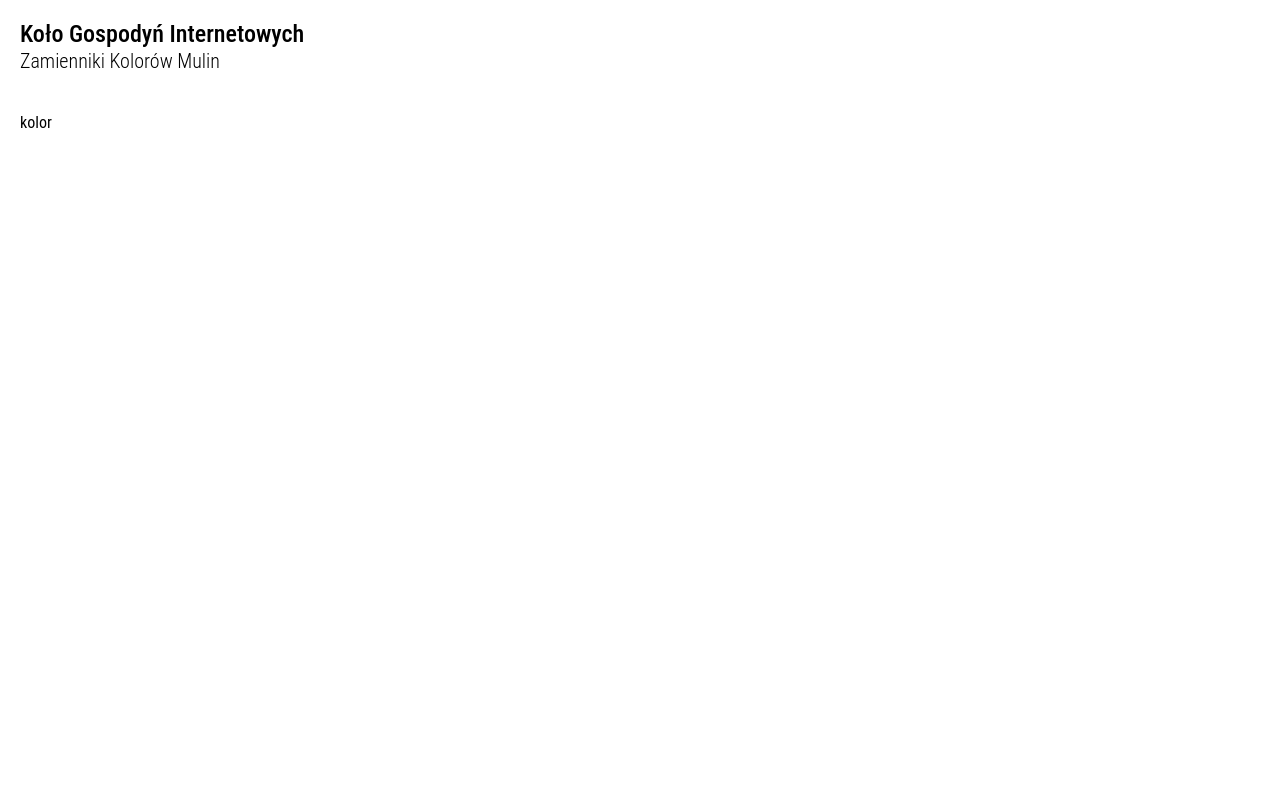
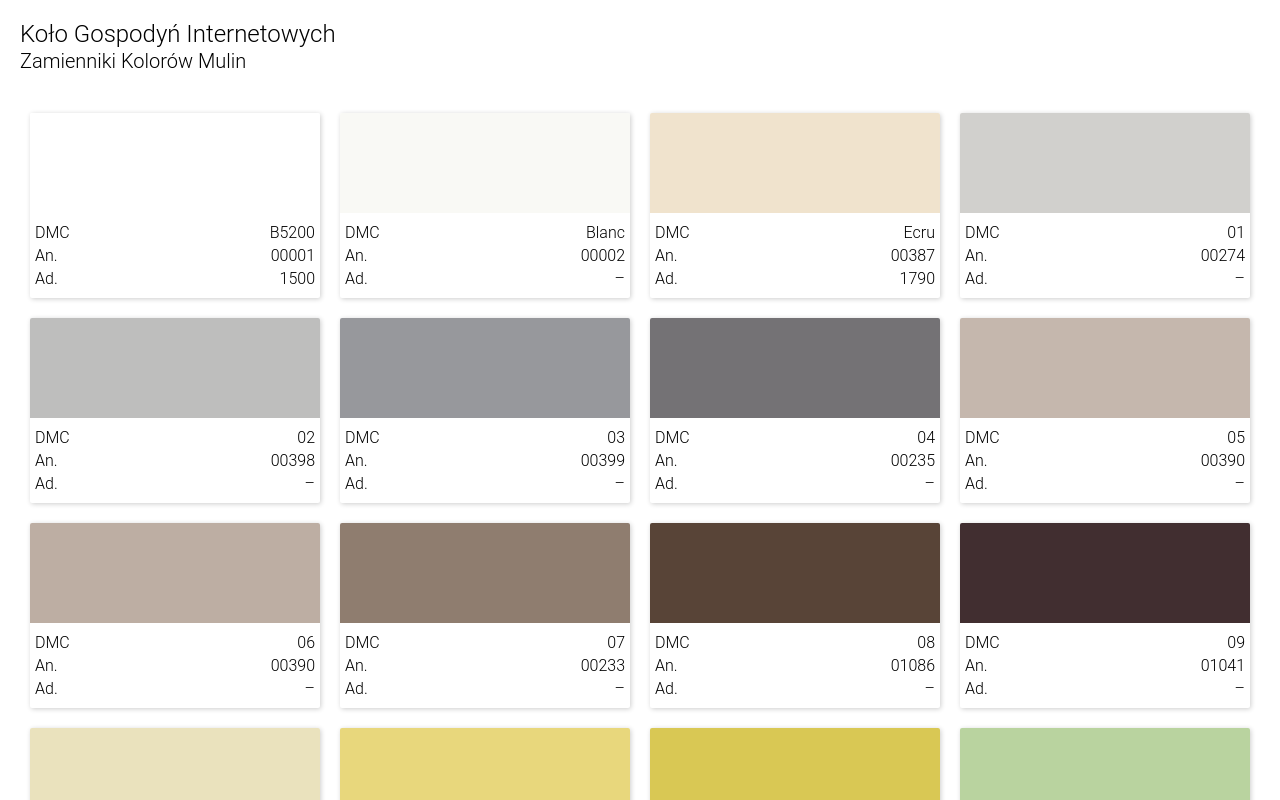
Before and after one commit to edworczak/thread-colours-substitutes, a React (Vite) app: page / in a window 1280 px wide. Shown: the top 800 px of the page. Built offline with nearby package versions, Linux system fonts and the light colour scheme.

Commit message:
Added colours list

```diff
--- a/src/App.styled.jsx
+++ b/src/App.styled.jsx
@@ -2,9 +2,23 @@
 import { createGlobalStyle } from "styled-components";
 
 export const GlobalStyles = createGlobalStyle`
+    @font-face {
+        font-family: 'Roboto';
+        src: local('Roboto Medium'), url('https://roboto-webfont.googlecode.com/files/Roboto-Medium-webfont.woff') format('woff');
+        font-weight: 500;
+        font-style: normal;
+    }
+
+    @font-face {
+        font-family: 'Roboto';
+        src: local('Roboto Light'), url('https://roboto-webfont.googlecode.com/files/Roboto-Light-webfont.woff') format('woff');
+        font-weight: 300;
+        font-style: normal;
+    }
+
     body {
-      background: ${theme.background};
-      font-family: 'Roboto Condensed', sans-serif;
-      margin: 0;
+        background: ${theme.background};
+        font-family: 'Roboto Light', sans-serif;
+        margin: 0;
     }
 `;
--- /dev/null
+++ b/src/components/colour-info/colour-info.jsx
@@ -0,0 +1,16 @@
+import { ColourInfoWrapper, ColourBrand, ColourNumber } from "./colour-info.styled";
+
+const ColourInfo = ({ brand, number }) => {
+    if (!number) {
+        number = '–';
+    }
+
+    return (
+        <ColourInfoWrapper>
+            <ColourBrand>{brand}</ColourBrand>
+            <ColourNumber>{number}</ColourNumber>
+        </ColourInfoWrapper>
+    );
+};
+
+export default ColourInfo;
--- /dev/null
+++ b/src/components/colour-info/colour-info.styled.jsx
@@ -0,0 +1,20 @@
+import styled from 'styled-components';
+
+export const ColourInfoWrapper = styled.div`
+  display: flex;
+  justify-content: space-between;
+
+  &:not(:last-of-type) {
+    margin-bottom: 4px;
+  }
+`;
+
+export const ColourBrand = styled.span`
+  font-weight: 500;
+`;
+
+export const ColourNumber = styled.span`
+  display: inline-block;
+  font-weight: 300;
+  margin-left: 10px;
+`;
--- a/src/components/colour-list/colour-list.jsx
+++ b/src/components/colour-list/colour-list.jsx
@@ -1,10 +1,19 @@
 import { ColourList } from "./colour-list.styled";
 import Colour from "../colour/colour";
+import colours from "../../data/colours";
 
 const Header = () => {
     return (
         <ColourList>
-            <Colour/>
+            {Object.values(colours).map((colour, index)=>{
+                return <Colour
+                    key={index}
+                    rgb={colour.rgb}
+                    dmc={colour.dmc}
+                    anchor={colour.anchor}
+                    ariadna={colour.ariadna}
+                />
+            })}
         </ColourList>
     );
 };
--- a/src/components/colour-list/colour-list.styled.jsx
+++ b/src/components/colour-list/colour-list.styled.jsx
@@ -1,7 +1,9 @@
 import styled from 'styled-components';
 import { theme } from "../../shared-styles/theme.styled";
 
-export const ColourList = styled.header`
+export const ColourList = styled.div`
   background: ${theme.background};
+  display: flex;
+  flex-wrap: wrap;
   padding: 20px;
 `;
--- a/src/components/colour/colour.jsx
+++ b/src/components/colour/colour.jsx
@@ -1,8 +1,20 @@
-const Colour = () => {
+import { ColourWrapper, ColourImage, ColourInfoWrapper} from "./colour.styled";
+import ColourInfo from "../colour-info/colour-info";
+
+const Colour = ({ rgb, dmc, anchor, ariadna}) => {
     return (
-        <div>
-            kolor
-        </div>
+        <ColourWrapper
+            data-dmc={dmc}
+            data-anchor={anchor}
+            data-ariadna={ariadna}
+        >
+            <ColourImage rgb={rgb}/>
+            <ColourInfoWrapper>
+                <ColourInfo brand={'DMC'} number={dmc}/>
+                <ColourInfo brand={'An.'} number={anchor}/>
+                <ColourInfo brand={'Ad.'} number={ariadna}/>
+            </ColourInfoWrapper>
+        </ColourWrapper>
     );
 };
 
--- /dev/null
+++ b/src/components/colour/colour.styled.jsx
@@ -0,0 +1,21 @@
+import styled from 'styled-components';
+import { theme } from "../../shared-styles/theme.styled";
+
+export const ColourWrapper = styled.div`
+  background: ${theme.background};
+  border-radius: 2px;
+  box-shadow: ${theme.shadow};
+  margin: 0 10px 20px;
+  overflow: hidden;
+  width: calc(25% - 20px);
+`;
+
+export const ColourImage = styled.div`
+  background: ${props => props.rgb || theme.background};
+  height: 100px;
+  width: 100%;
+`;
+
+export const ColourInfoWrapper = styled.div`
+    padding: 10px 5px;
+`;
--- /dev/null
+++ b/src/data/colours.jsx
@@ -0,0 +1,328 @@
+const colours = {
+    DMCB5200: {
+        rgb: '#ffffff',
+        dmc: 'B5200',
+        anchor: '00001',
+        ariadna: '1500',
+    },
+    DMCBLANC: {
+        rgb: '#f9f9f5',
+        dmc: 'Blanc',
+        anchor: '00002',
+        ariadna: '',
+    },
+    DMCECRU: {
+        rgb: '#f0e3cd',
+        dmc: 'Ecru',
+        anchor: '00387',
+        ariadna: '1790',
+    },
+    DMC01: {
+        rgb: '#d1d0cd',
+        dmc: '01',
+        anchor: '00274',
+        ariadna: '',
+    },
+    DMC02: {
+        rgb: '#bebebd',
+        dmc: '02',
+        anchor: '00398',
+        ariadna: '',
+    },
+    DMC03: {
+        rgb: '#97989c',
+        dmc: '03',
+        anchor: '00399',
+        ariadna: '',
+    },
+    DMC04: {
+        rgb: '#747275',
+        dmc: '04',
+        anchor: '00235',
+        ariadna: '',
+    },
+    DMC05: {
+        rgb: '#c5b7ad',
+        dmc: '05',
+        anchor: '00390',
+        ariadna: '',
+    },
+    DMC06: {
+        rgb: '#bdaea3',
+        dmc: '06',
+        anchor: '00390',
+        ariadna: '',
+    },
+    DMC07: {
+        rgb: '#8f7d6f',
+        dmc: '07',
+        anchor: '00233',
+        ariadna: '',
+    },
+    DMC08: {
+        rgb: '#584437',
+        dmc: '08',
+        anchor: '01086',
+        ariadna: '',
+    },
+    DMC09: {
+        rgb: '#412e30',
+        dmc: '09',
+        anchor: '01041',
+        ariadna: '',
+    },
+    DMC10: {
+        rgb: '#eae2bd',
+        dmc: '10',
+        anchor: '00386',
+        ariadna: '',
+    },
+    DMC11: {
+        rgb: '#e8d77c',
+        dmc: '11',
+        anchor: '00288',
+        ariadna: '',
+    },
+    DMC12: {
+        rgb: '#d9c854',
+        dmc: '12',
+        anchor: '00278',
+        ariadna: '',
+    },
+    DMC13: {
+        rgb: '#b9d39f',
+        dmc: '13',
+        anchor: '00203',
+        ariadna: '',
+    },
+    DMC14: {
+        rgb: '#dfe2a5',
+        dmc: '14',
+        anchor: '00300',
+        ariadna: '',
+    },
+    DMC15: {
+        rgb: '#d2d48d',
+        dmc: '15',
+        anchor: '00265',
+        ariadna: '',
+    },
+    DMC16: {
+        rgb: '#c2c65b',
+        dmc: '16',
+        anchor: '00278',
+        ariadna: '',
+    },
+    DMC17: {
+        rgb: '#e9c65f',
+        dmc: '17',
+        anchor: '00278',
+        ariadna: '',
+    },
+    DMC18: {
+        rgb: '#e1ba44',
+        dmc: '18',
+        anchor: '00295',
+        ariadna: '',
+    },
+    DMC19: {
+        rgb: '#fbc07c',
+        dmc: '19',
+        anchor: '00301',
+        ariadna: '',
+    },
+    DMC20: {
+        rgb: '#f7c0af',
+        dmc: '20',
+        anchor: '00006',
+        ariadna: '',
+    },
+    DMC21: {
+        rgb: '#b26556',
+        dmc: '21',
+        anchor: '01013',
+        ariadna: '',
+    },
+    DMC22: {
+        rgb: '#832725',
+        dmc: '22',
+        anchor: '01025',
+        ariadna: '',
+    },
+    DMC23: {
+        rgb: '#f9eaea',
+        dmc: '23',
+        anchor: '00271',
+        ariadna: '',
+    },
+    DMC24: {
+        rgb: '#e9dee4',
+        dmc: '24',
+        anchor: '00342',
+        ariadna: '',
+    },
+    DMC25: {
+        rgb: '#dbd5e0',
+        dmc: '25',
+        anchor: '00342',
+        ariadna: '',
+    },
+    DMC26: {
+        rgb: '#c9c8da',
+        dmc: '26',
+        anchor: '00120',
+        ariadna: '',
+    },
+    DMC27: {
+        rgb: '#e2dfe1',
+        dmc: '27',
+        anchor: '00234',
+        ariadna: '',
+    },
+    DMC28: {
+        rgb: '#797284',
+        dmc: '28',
+        anchor: '00235',
+        ariadna: '',
+    },
+    DMC29: {
+        rgb: '#3c2e44',
+        dmc: '29',
+        anchor: '00872',
+        ariadna: '',
+    },
+    DMC30: {
+        rgb: '#7e7d9e',
+        dmc: '30',
+        anchor: '00109',
+        ariadna: '',
+    },
+    DMC31: {
+        rgb: '#5c5b80',
+        dmc: '31',
+        anchor: '00122',
+        ariadna: '',
+    },
+    DMC32: {
+        rgb: '#3e4063',
+        dmc: '32',
+        anchor: '00139',
+        ariadna: '',
+    },
+    DMC33: {
+        rgb: '#814a7e',
+        dmc: '33',
+        anchor: '00087',
+        ariadna: '',
+    },
+    DMC34: {
+        rgb: '#68175c',
+        dmc: '34',
+        anchor: '00088',
+        ariadna: '',
+    },
+    DMC35: {
+        rgb: '#501141',
+        dmc: '35',
+        anchor: '01028',
+        ariadna: '',
+    },
+    DMC150: {
+        rgb: '#751333',
+        dmc: '150',
+        anchor: '00059',
+        ariadna: '',
+    },
+    DMC151: {
+        rgb: '#e8bbc4',
+        dmc: '151',
+        anchor: '00023',
+        ariadna: '1573',
+    },
+    DMC152: {
+        rgb: '#C39594',
+        dmc: '152',
+        anchor: '00969',
+        ariadna: '1761',
+    },
+    DMC153: {
+        rgb: '#d0bbd3',
+        dmc: '153',
+        anchor: '00103',
+        ariadna: '1561',
+    },
+    DMC154: {
+        rgb: '#25031f',
+        dmc: '154',
+        anchor: '00873',
+        ariadna: '1584',
+    },
+    DMC155: {
+        rgb: '#787fb2',
+        dmc: '155',
+        anchor: '00118',
+        ariadna: '',
+    },
+    DMC156: {
+        rgb: '#8197ba',
+        dmc: '156',
+        anchor: '00130',
+        ariadna: '',
+    },
+    DMC157: {
+        rgb: '#a5bbcf',
+        dmc: '157',
+        anchor: '00144',
+        ariadna: '1622',
+    },
+    DMC158: {
+        rgb: '#2b406c',
+        dmc: '158',
+        anchor: '00139',
+        ariadna: '1605',
+    },
+    DMC159: {
+        rgb: '#a6adbe',
+        dmc: '159',
+        anchor: '00117',
+        ariadna: '',
+    },
+    DMC160: {
+        rgb: '#7787a0',
+        dmc: '160',
+        anchor: '00175',
+        ariadna: '',
+    },
+    DMC161: {
+        rgb: '#51607c',
+        dmc: '161',
+        anchor: '00175',
+        ariadna: '',
+    },
+    DMC162: {
+        rgb: '#C8DBDF',
+        dmc: '162',
+        anchor: '00159',
+        ariadna: '1639',
+    },
+    DMC163: {
+        rgb: '#557A60',
+        dmc: '163',
+        anchor: '00215',
+        ariadna: '1671',
+    },
+    DMC164: {
+        rgb: '#A6B784',
+        dmc: '164',
+        anchor: '00214',
+        ariadna: '1679',
+    },
+    DMC165: {
+        rgb: '#DAC774',
+        dmc: '165',
+        anchor: '00253',
+        ariadna: '1708',
+    },
+};
+
+export default colours;
--- a/src/shared-styles/theme.styled.jsx
+++ b/src/shared-styles/theme.styled.jsx
@@ -1,6 +1,4 @@
-import styled from 'styled-components';
-import { createGlobalStyle } from "styled-components";
-
 export const theme = {
     background: '#FFFFFF',
+    shadow: '1px 1px 5px 0px rgba(0, 0, 0, 0.2)',
 }
```
Also changed, not shown: .babelrc (deleted).
